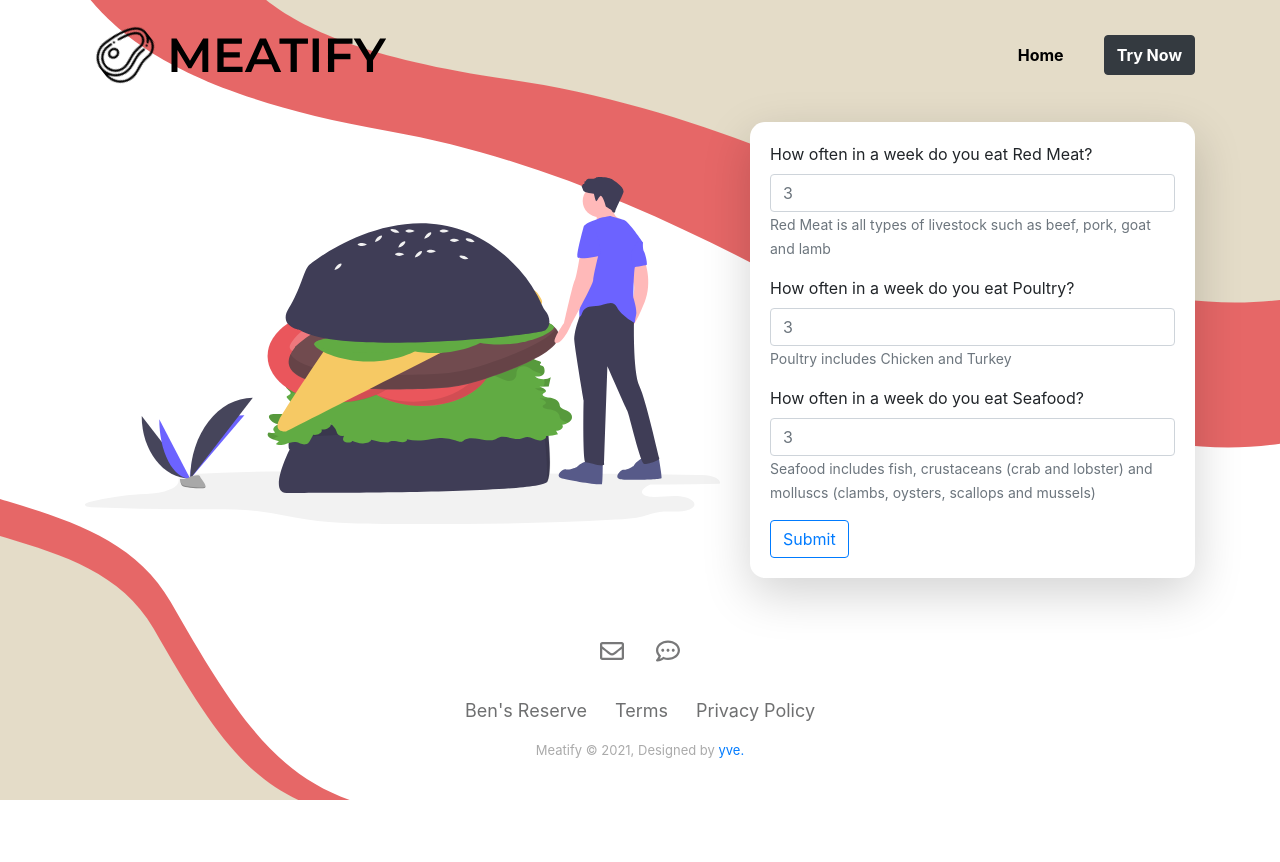
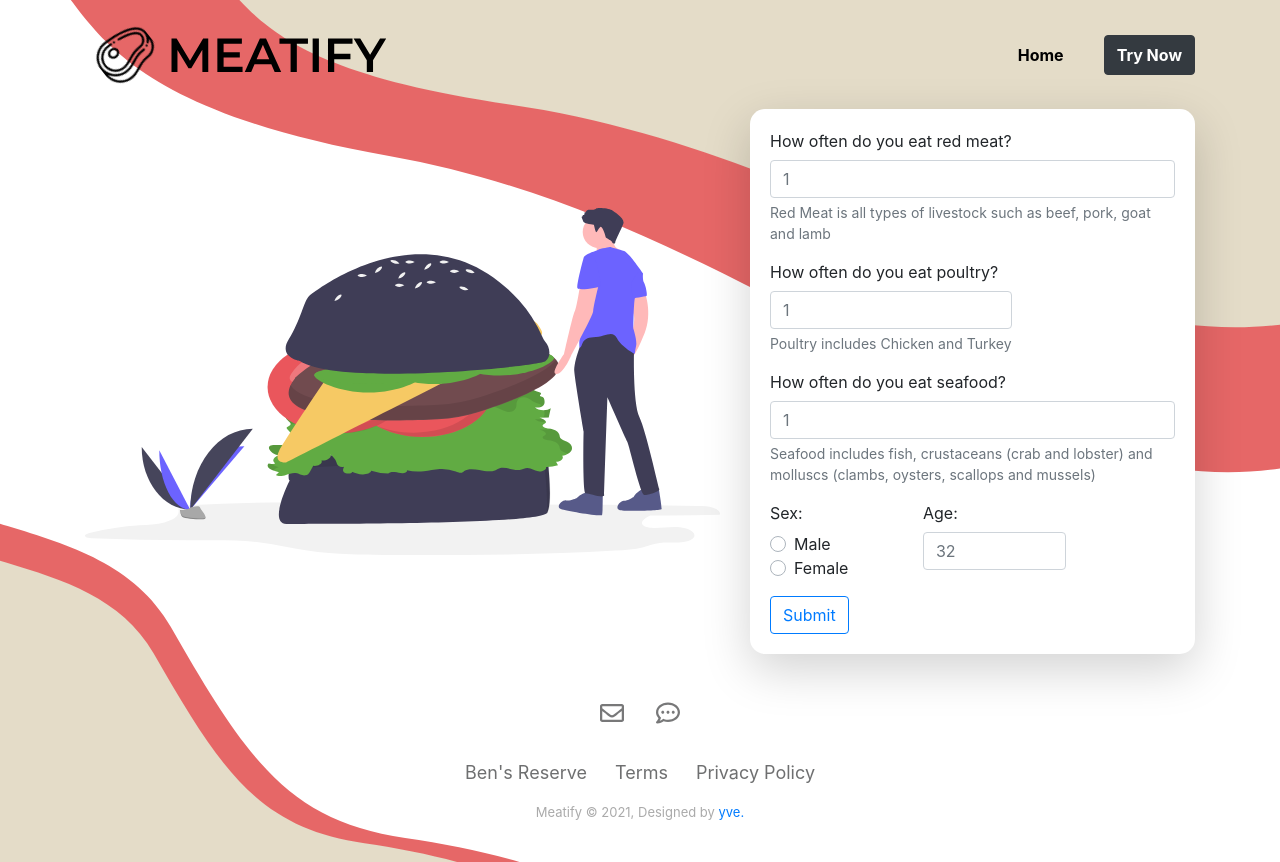
Before and after one commit to yilverdeja/vue-meatify, a Vue app: page /sample in a window 1280 px wide. Before the commit the page ends 800 px from the top, so only its background shows below. Built offline with nearby package versions, Linux system fonts and the light colour scheme; what vuefire would draw is missing.

Commit message:
Sample Form Done
Todo:
* Loading page

```diff
--- a/src/views/Sample.vue
+++ b/src/views/Sample.vue
@@ -5,11 +5,54 @@
         </div>
         <div class="col-12 col-md-6 col-lg-5 d-flex justify-content-center align-items-center">
             <div class="d-flex justify-content-center align-items-center justify-content-lg-center">
-                <form class="shadow-lg d-flex flex-column justify-content-center align-items-center align-items-lg-start" method="post" style="background: #ffffff;padding: 20px;border-radius: 15px;">
+                <!-- <form class="shadow-lg d-flex flex-column justify-content-center align-items-center align-items-lg-start" style="background: #ffffff;padding: 20px;border-radius: 15px;">
                     <div class="form-group" style="min-width: 100%;"><label for="redMeatInput">How often in a week do you eat Red Meat?</label><input class="form-control" type="number" id="redMeatInput" min="0" max="21" step="1" placeholder="3" required=""><small class="text-muted">Red Meat is all types of livestock such as beef, pork, goat and lamb</small></div>
                     <div class="form-group" style="min-width: 100%;"><label for="poultryMeatInput">How often in a week do you eat Poultry?</label><input class="form-control" type="number" id="poultryMeatInput" min="0" max="21" step="1" placeholder="3" required=""><small class="text-muted">Poultry includes Chicken and Turkey</small></div>
-                    <div class="form-group" style="min-width: 100%;"><label for="seafoodMeatInput">How often in a week do you eat Seafood?</label><input class="form-control" type="number" id="seafoodMeatInput" min="0" max="21" step="1" placeholder="3" required=""><small class="text-muted">Seafood includes fish, crustaceans (crab and lobster) and molluscs (clambs, oysters, scallops and mussels)</small></div><button class="btn btn-outline-primary" type="submit">Submit</button>
-                </form>
+                    <div class="form-group" style="min-width: 100%;"><label for="seafoodMeatInput">How often in a week do you eat Seafood?</label><input class="form-control" type="number" id="seafoodMeatInput" min="0" max="21" step="1" placeholder="3" required=""><small class="text-muted">Seafood includes fish, crustaceans (crab and lobster) and molluscs (clambs, oysters, scallops and mussels)</small></div>
+                    <button class="btn btn-outline-primary" to="loading">Submit</button>
+                </form> -->
+                <b-form @submit.prevent="submitSample" class="shadow-lg d-flex flex-column justify-content-center align-items-start" style="background: #ffffff;padding: 20px;border-radius: 15px;" >
+                    <b-form-row>
+                        <b-col sm="12">
+                            <b-form-group label="How often do you eat red meat?">
+                                <b-form-input type="number" name="redMeatInput" min="0" max="7" placeholder="1" required></b-form-input>
+                                <b-form-text>Red Meat is all types of livestock such as beef, pork, goat and lamb</b-form-text>
+                            </b-form-group>
+                        </b-col>
+                    </b-form-row>
+                    <b-form-row>
+                        <b-col sm="12">
+                            <b-form-group label="How often do you eat poultry?">
+                                <b-form-input type="number" name="poultryMeatInput" min="0" max="7" placeholder="1" required></b-form-input>
+                                <b-form-text>Poultry includes Chicken and Turkey</b-form-text>
+                            </b-form-group>
+                        </b-col>
+                    </b-form-row>
+                    <b-form-row>
+                        <b-col sm="12">
+                            <b-form-group label="How often do you eat seafood?">
+                                <b-form-input type="number" name="seafoodMeatInput" min="0" max="7" placeholder="1" required></b-form-input>
+                                <b-form-text>Seafood includes fish, crustaceans (crab and lobster) and molluscs (clambs, oysters, scallops and mussels)</b-form-text>
+                            </b-form-group>
+                        </b-col>
+                    </b-form-row>
+                    <b-form-row>
+                        <b-col sm="6">
+                            <b-form-group label="Sex:">
+                                <b-form-radio-group name="sex" required>
+                                    <b-form-radio value="Male">Male</b-form-radio>
+                                    <b-form-radio value="Female">Female</b-form-radio>
+                                </b-form-radio-group>
+                            </b-form-group>
+                        </b-col>
+                        <b-col sm="6">
+                            <b-form-group label="Age:">
+                                <b-form-input name="age" type="number" min="13" max="110" placeholder="32" required></b-form-input>
+                            </b-form-group>
+                        </b-col>
+                    </b-form-row>
+                    <b-button type="submit" variant="outline-primary">Submit</b-button>
+                </b-form>
             </div>
         </div>
     </div>
@@ -19,6 +62,11 @@
 export default {
   name: 'Sample',
   components: {
+  },
+  methods: {
+      submitSample(){
+          this.$router.push("/loading");
+      }
   }
 }
 </script>
```
